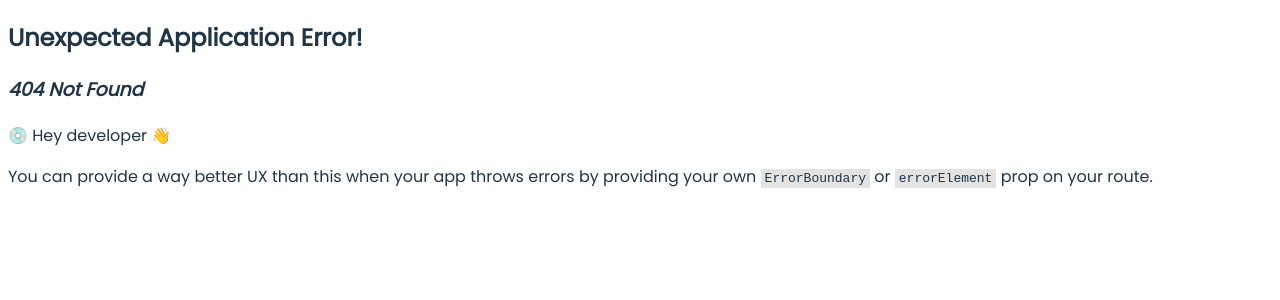
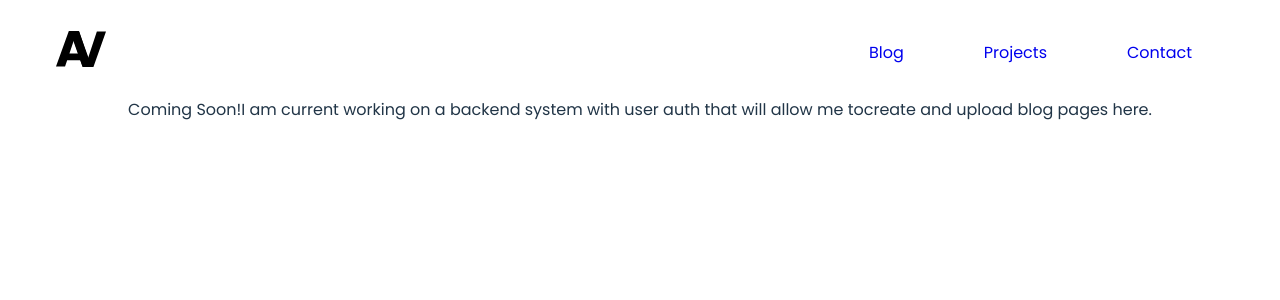
Before and after one commit to Adamv27/Portfolio, a React (Vite) app: page /blog in a window 1280 px wide. Before the commit this address had no page. Shown: the top 300 px of the page. Built offline with nearby package versions, Linux system fonts and the light colour scheme.

Commit message:
Change about to blog page

```diff
--- a/src/App.jsx
+++ b/src/App.jsx
@@ -7,7 +7,7 @@ import {
 
 import Layout from './pages/Layout';
 import Home from './pages/Home';
-import About from './pages/About';
+import Blog from './pages/Blog';
 import Contact from './pages/Contact';
 import Projects from './pages/Projects';
 
@@ -16,7 +16,7 @@ const router = createBrowserRouter(
   createRoutesFromElements(
     <Route path='/' element={<Layout />}>
       <Route index element={<Home />} />
-      <Route path='about' element={<About />} />
+      <Route path='blog' element={<Blog />} />
       <Route path='projects' element={<Projects />} />
       <Route path='contact' element={<Contact />} />
     </Route>
--- a/src/pages/About.jsx
+++ /dev/null
@@ -1,11 +0,0 @@
-
-
-const About = () => {
-	return (
-		<>
-			<p>About</p>
-		</>
-	)
-}
-
-export default About
--- /dev/null
+++ b/src/pages/Blog.jsx
@@ -0,0 +1,13 @@
+
+
+const Blog = () => {
+	return (
+		<>
+			<p>Coming Soon!</p>
+			<p>I am current working on a backend system with user auth that will allow me to</p>
+			<p>create and upload blog pages here.</p>
+		</>
+	)
+}
+
+export default Blog
```
